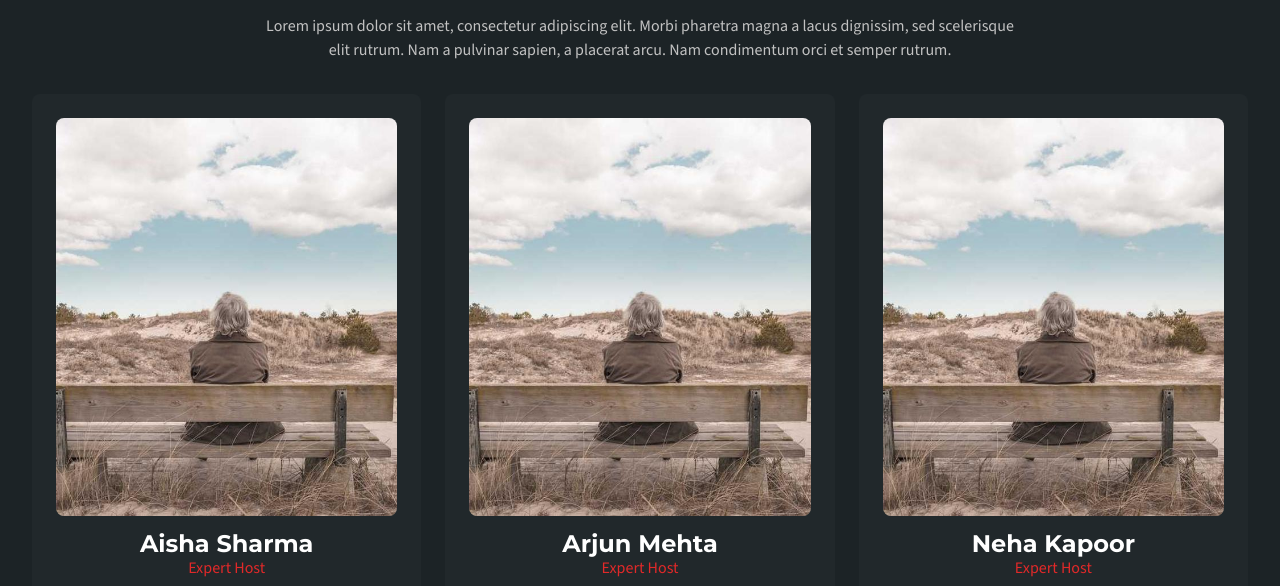
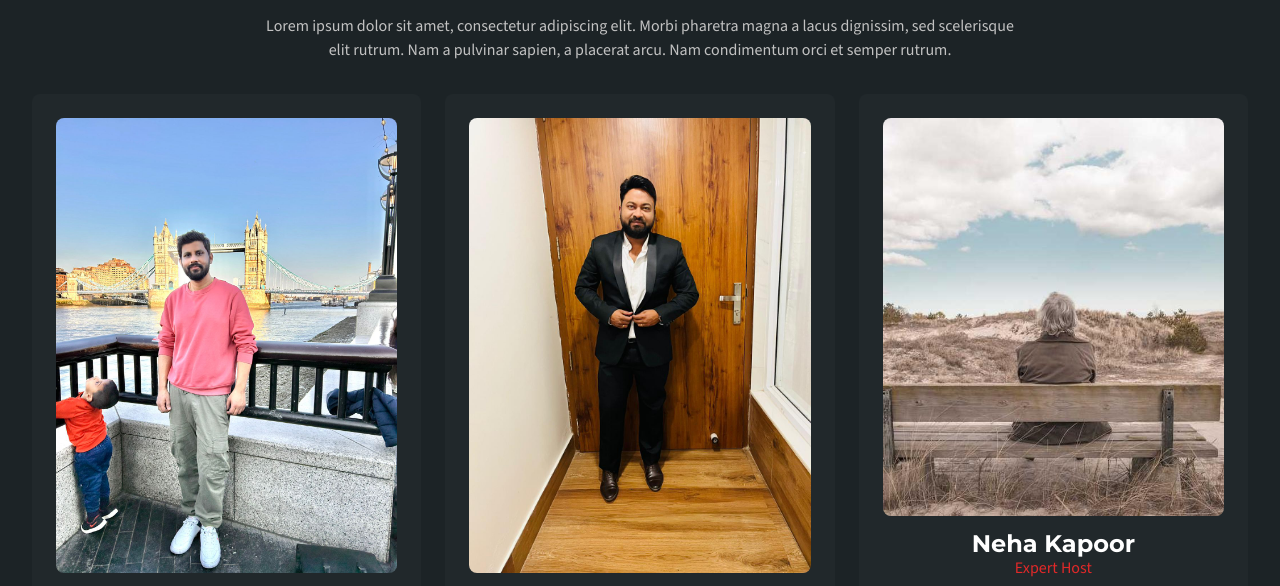
Before and after one commit to octaleadsprivatelimited-cloud/studio36, a website: page index.html in a window 1280 px wide. Shown: the part 2730-3316 px from the top of the page. Drawn offline with nearby package versions, Linux system fonts and the light colour scheme; files whose address does not match are found by name.

Commit message:
Update team members: Replace Aisha Sharma with Mahesh kumar kodi and Arjun Mehta with Yuvraj Singh kshatriya, remove video from about page

```diff
--- a/index.html
+++ b/index.html
@@ -303,9 +303,9 @@
                     <div class="row row-cols-1 row-cols-lg-3">
                         <div class="col mb-3">
                             <div class="d-flex flex-column bg-secondary-color p-4 rounded-3">
-                                <img src="image/dummy-img-600x700.jpg" alt="image" class="img-fluid rounded-3 mb-3">
+                                <img src="image/Mahesh_kumar_kodi_MD.jpeg" alt="Mahesh kumar kodi" class="img-fluid rounded-3 mb-3">
                                 <div class="mb-4">
-                                    <h5 class="font-1 fw-bold m-0 lh-1">Aisha Sharma</h5>
+                                    <h5 class="font-1 fw-bold m-0 lh-1">Mahesh kumar kodi</h5>
                                     <span class="accent-color">Expert Host</span>
                                 </div>
                                 <div class="social-container mb-3 justify-content-center">
@@ -323,9 +323,9 @@
                         </div>
                         <div class="col mb-3">
                             <div class="d-flex flex-column bg-secondary-color p-4 rounded-3">
-                                <img src="image/dummy-img-600x700.jpg" alt="image" class="img-fluid rounded-3 mb-3">
+                                <img src="image/Yuvraj Singh kshatriya , Board member.jpeg" alt="Yuvraj Singh kshatriya" class="img-fluid rounded-3 mb-3">
                                 <div class="mb-4">
-                                    <h5 class="font-1 fw-bold m-0 lh-1">Arjun Mehta</h5>
+                                    <h5 class="font-1 fw-bold m-0 lh-1">Yuvraj Singh kshatriya</h5>
                                     <span class="accent-color">Expert Host</span>
                                 </div>
                                 <div class="social-container mb-3 justify-content-center">
```
Also changed, not shown: about_us.html (+4 -22 lines), team.html (+4 -4 lines), image/Mahesh_kumar_kodi_MD.jpeg (added), image/Yuvraj Singh kshatriya , Board member.jpeg (added), image/logo-ipsum-6.png (deleted), image/logo.png (deleted), image/signature.png (deleted), image/soundcloud.png (deleted), image/spotify.png (deleted), 1 other file.
